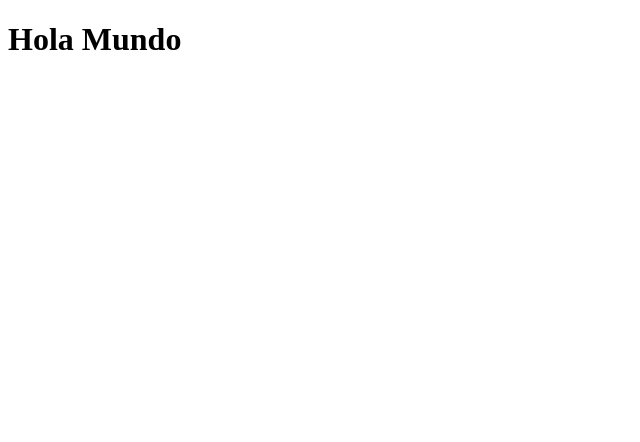
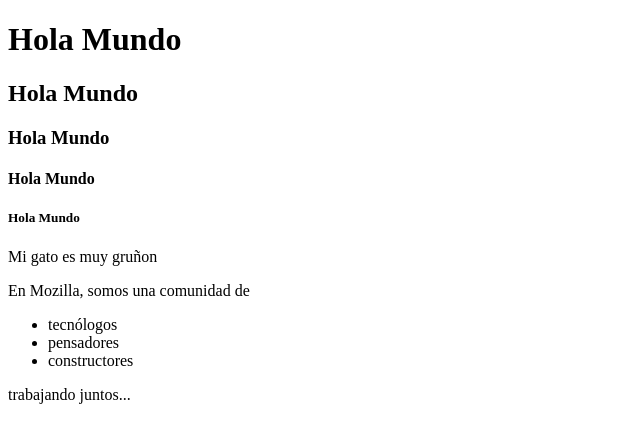
Before and after one commit to GabriLan09/html, a plain HTML site: page index.html in a window 1280 px wide. Shown: the whole page, without its empty margins (0-640 px from the left). Drawn offline with Linux system fonts and the light colour scheme.

Commit message:
SEgundo commit

```diff
--- a/index.html
+++ b/index.html
@@ -8,7 +8,22 @@
 <body>
     <h1>Hola Mundo</h1>
 
+    <h2>Hola Mundo</h2>
+    <h3>Hola Mundo</h3>
+    <h4>Hola Mundo</h4>
+    <h5>Hola Mundo</h5>
 
+    <p>Mi gato es muy gruñon</p>
+
+    <p>En Mozilla, somos una comunidad de</p>
+
+    <ul>
+      <li>tecnólogos</li>
+      <li>pensadores</li>
+      <li>constructores</li>
+    </ul>
+
+    <p>trabajando juntos...</p>
 
 </body>
 </html>
```
